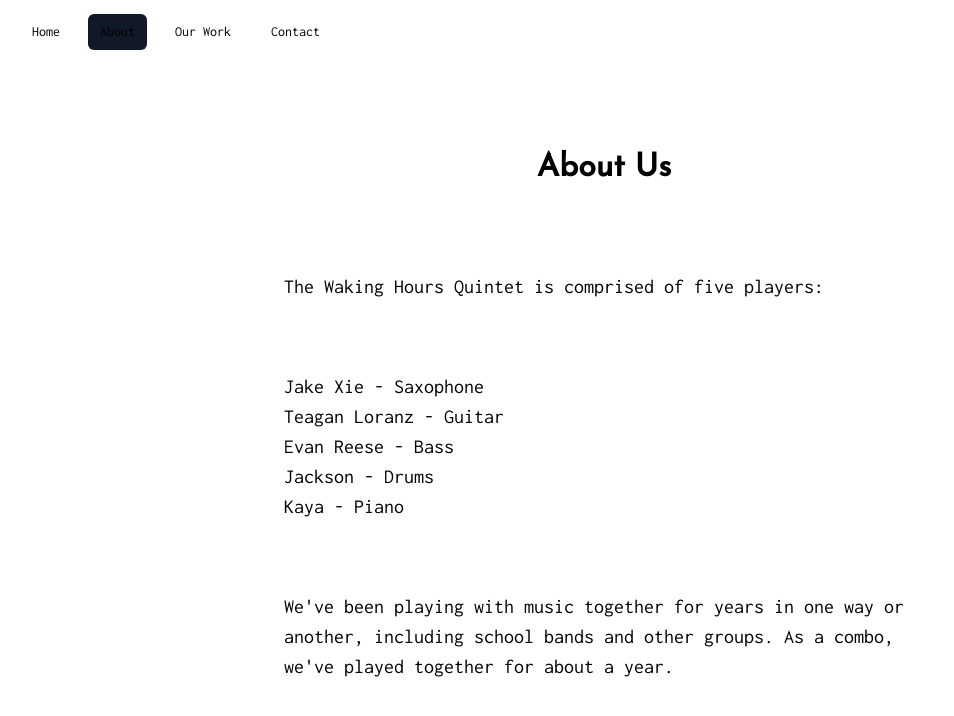
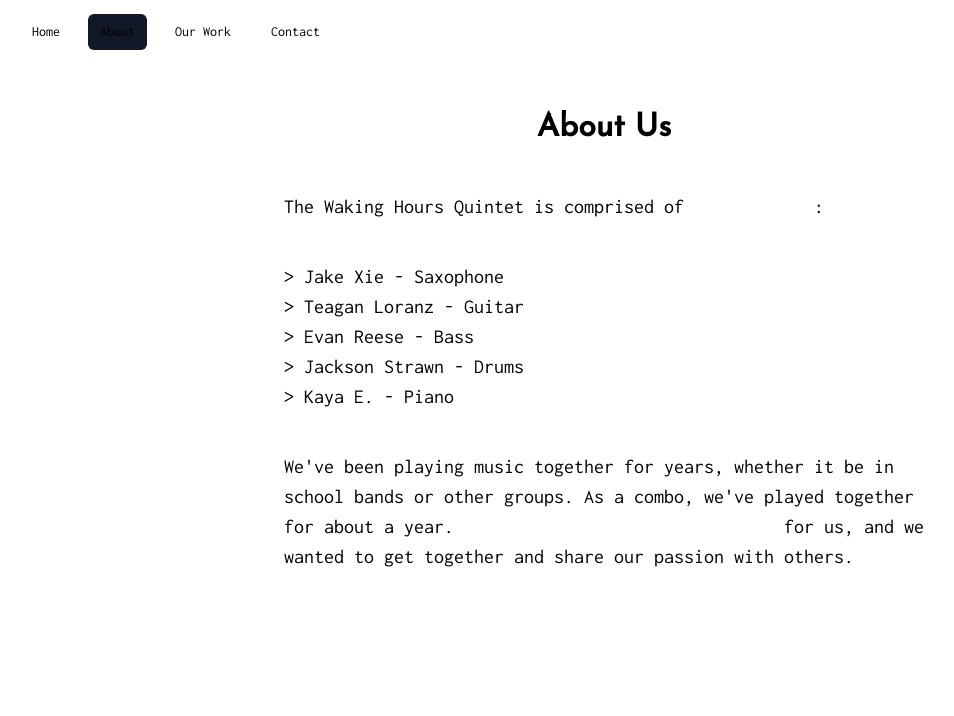
Before and after one commit to dvub/whq-site, a Next.js app: page /about in a window 1280 px wide. Shown: the top 716 px of the page, without its empty margins (36-990 px from the left). Built offline with nearby package versions, Linux system fonts and the light colour scheme.

Commit message:
update about page

```diff
--- a/pages/about.tsx
+++ b/pages/about.tsx
@@ -1,39 +1,23 @@
 export default function About() {
   return (
     <div>
-      <h1 style={{ marginTop: "10vh" }}>About Us</h1>
-      <div className="gradient">
-        <p
-          style={{
-            maxWidth: "50vw",
-            textAlign: "left",
-            margin: "auto",
-            marginTop: "10vh",
-          }}
-        >
-          The Waking Hours Quintet is comprised of five players:
-          <br/>
-          <br/>
-          <ul>
-            <li>
-              Jake Xie - Saxophone
-            </li>
-            <li>
-              Teagan Loranz - Guitar
-            </li>
-            <li>
-              Evan Reese - Bass
-            </li>
-            <li>
-              Jackson - Drums
-            </li>
-            <li>
-              Kaya - Piano
-            </li>
-          </ul>
-          <br/>
-          We&apos;ve been playing with music together for years in one way or another, including school bands and other groups.
-          As a combo, we&apos;ve played together for about a year.
+      <h1>About Us</h1>
+      <div>
+        <p>
+          The Waking Hours Quintet is comprised of <b>five players</b>:
+        </p>
+        <ul>
+          <li>&gt; Jake Xie - Saxophone</li>
+          <li>&gt; Teagan Loranz - Guitar</li>
+          <li>&gt; Evan Reese - Bass</li>
+          <li>&gt; Jackson Strawn - Drums</li>
+          <li>&gt; Kaya E. - Piano</li>
+        </ul>
+        <p>
+          We&apos;ve been playing music together for years, whether it be in
+          school bands or other groups. As a combo, we&apos;ve played together
+          for about a year. <b>Music has always been a passion</b> for us, and
+          we wanted to get together and share our passion with others.
         </p>
       </div>
     </div>
```
